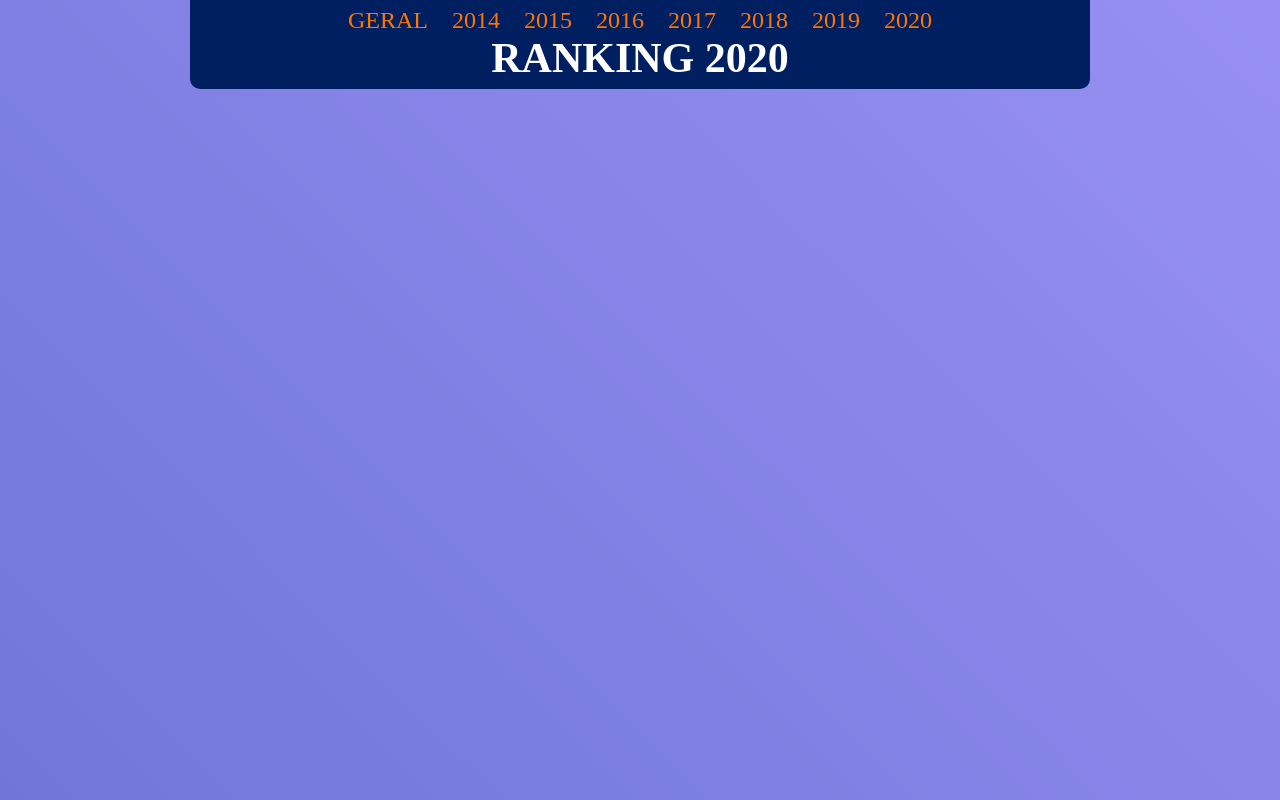
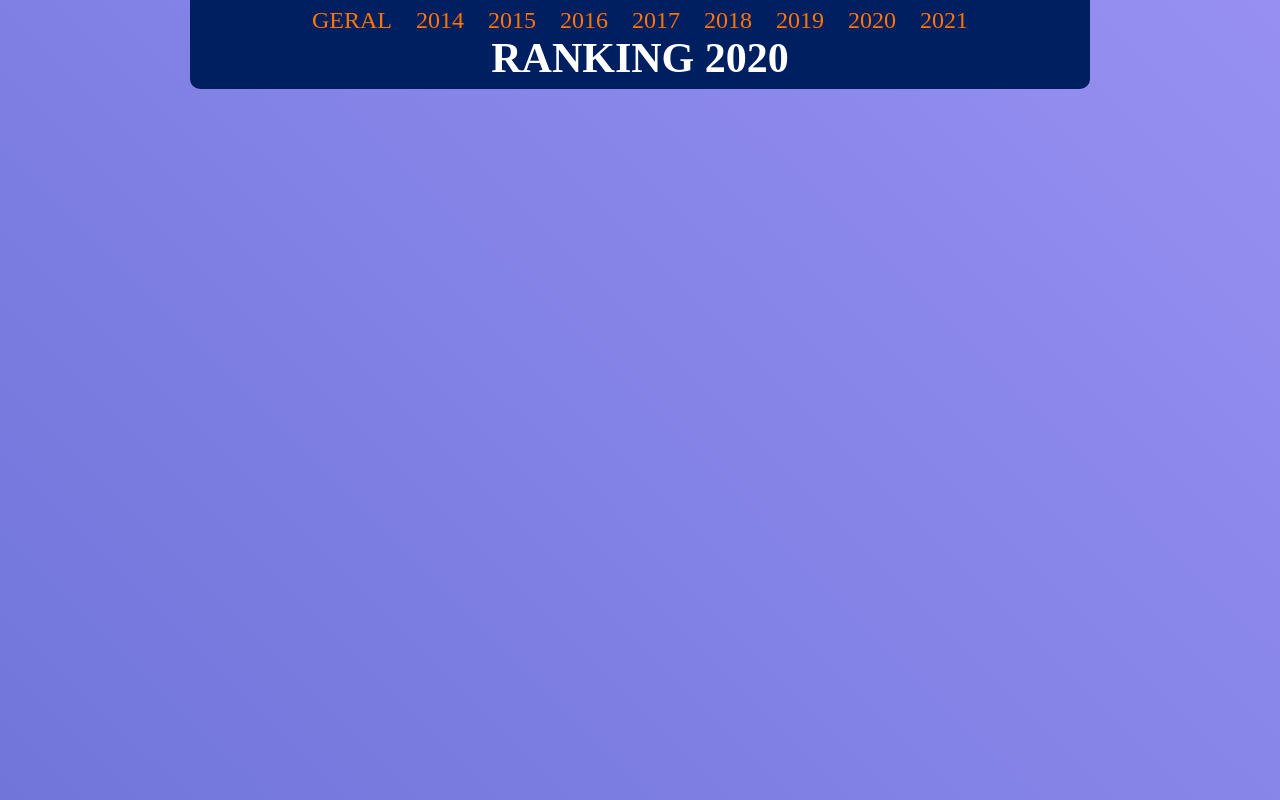
Before and after one commit to danilocurvelo/mopapoker, a plain HTML site: page index.html in a window 1280 px wide. Drawn offline with Linux system fonts and the light colour scheme; no server answers; a web font is replaced by a local one.

Commit message:
Update index.html

```diff
--- a/index.html
+++ b/index.html
@@ -9,7 +9,7 @@
 <body>
 
 	<div class="floating-text">
-		<a href=".?year=GERAL">GERAL</a> <a href=".?year=2014">2014</a> <a href=".?year=2015">2015</a> <a href=".?year=2016">2016</a> <a href=".?year=2017">2017</a> <a href=".?year=2018">2018</a> <a href=".?year=2019">2019</a> <a href=".?year=2020">2020</a>
+		<a href=".?year=GERAL">GERAL</a> <a href=".?year=2014">2014</a> <a href=".?year=2015">2015</a> <a href=".?year=2016">2016</a> <a href=".?year=2017">2017</a> <a href=".?year=2018">2018</a> <a href=".?year=2019">2019</a> <a href=".?year=2020">2020</a> <a href=".?year=2021">2021</a>
 		<h1 id="ano" class="year">RANKING 2020</h1>
 
 	</div>
```
